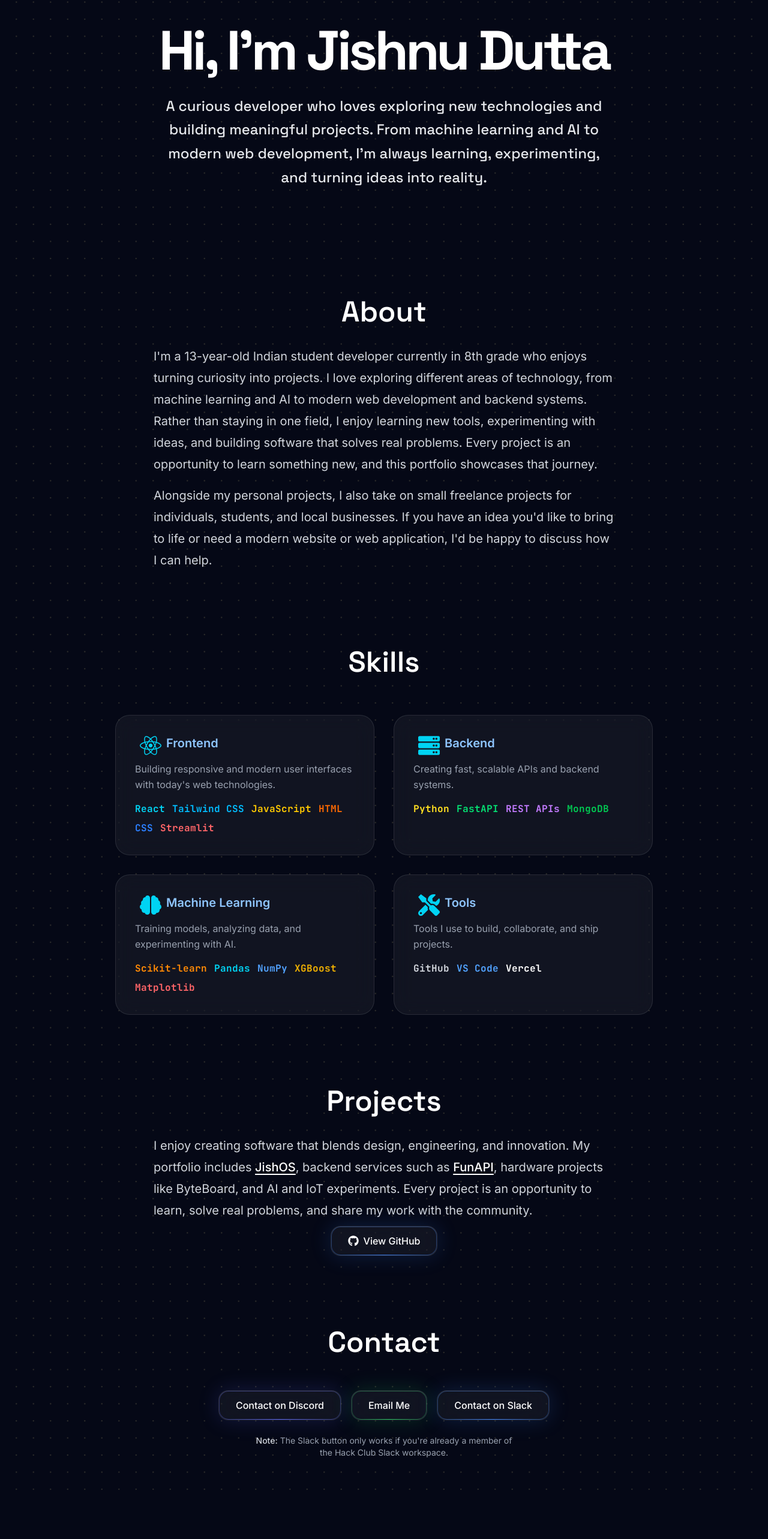
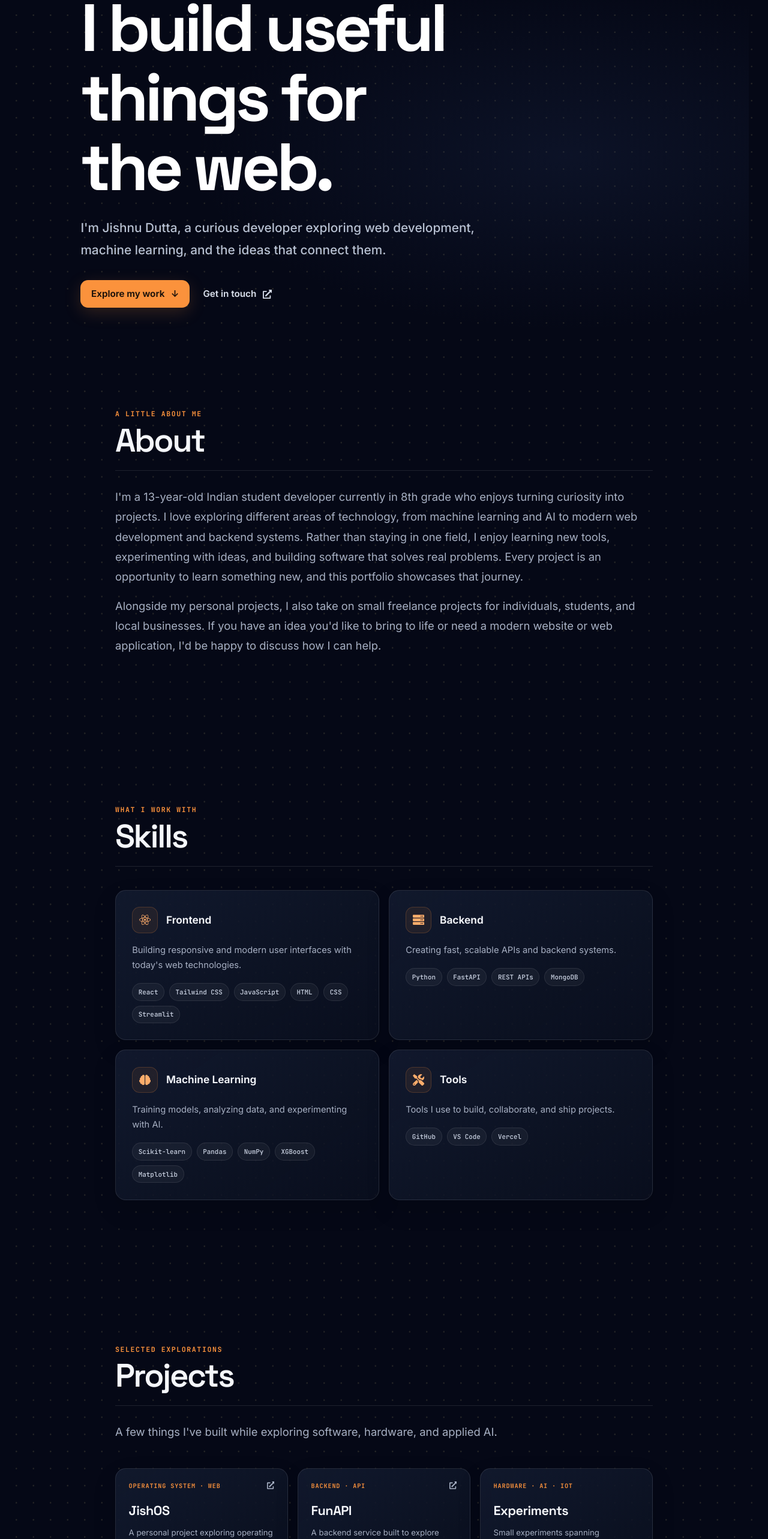
Before and after one commit to jishnudutta/JishWorks, a React (Vite) app: page / in a window 1280 px wide. Shown: the part 168-2734 px from the top of the page at 60% size. Before the commit the page ends 2680 px from the top, so only its background shows below. Built offline with nearby package versions, Linux system fonts and the light colour scheme.

Commit message:
better ui

```diff
--- a/src/App.css
+++ b/src/App.css
@@ -23,6 +23,8 @@
 
 .site-nav a:focus-visible,
 .content-section a:focus-visible,
+.hero-actions a:focus-visible,
+.github-link:focus-visible,
 button:focus-visible {
   outline: 2px solid #fb923c;
   outline-offset: 4px;
@@ -54,6 +56,8 @@ button:focus-visible {
 .content-section {
   box-sizing: border-box;
   width: min(100%, 76rem);
+  margin-top: clamp(3.5rem, 9vw, 7rem);
+  margin-bottom: clamp(4rem, 10vw, 8rem);
 }
 
 .content-section > p {
@@ -122,3 +126,335 @@ button:focus-visible {
     transition-duration: 0.01ms !important;
   }
 }
+
+/* Editorial portfolio treatment */
+:root {
+  color-scheme: dark;
+  --surface: rgba(14, 20, 38, 0.76);
+  --line: rgba(255, 255, 255, 0.1);
+  --muted: #a7b0c3;
+  --accent: #fb923c;
+}
+
+body {
+  color: #f5f7fb;
+  background-image: radial-gradient(ellipse at 50% -15%, rgba(51, 73, 127, 0.25), transparent 55%);
+}
+
+.site-nav {
+  min-height: 3.5rem;
+  background: rgba(8, 12, 26, 0.78);
+  border-color: rgba(255, 255, 255, 0.12);
+  box-shadow: 0 14px 40px rgba(0, 0, 0, 0.24);
+}
+
+.site-nav a {
+  position: relative;
+  padding-block: 0.35rem;
+  color: #b6bfd0;
+}
+
+.site-nav a:hover,
+.site-nav a:focus-visible {
+  color: white;
+}
+
+.hero-section {
+  align-items: flex-start;
+  text-align: left;
+  padding-inline: clamp(1.25rem, 8vw, 7rem);
+  background: radial-gradient(ellipse at 75% 58%, rgba(36, 53, 95, 0.23), transparent 48%);
+}
+
+.hero-eyebrow {
+  margin-bottom: 1.25rem;
+}
+
+.hero-title {
+  max-width: 12ch;
+  font-size: clamp(3rem, 8.7vw, 7rem);
+}
+
+.hero-copy {
+  max-width: 42rem;
+  margin-top: 1.6rem;
+  color: #b7c0d1;
+  font-family: var(--font-sans);
+  font-size: clamp(1.05rem, 2.1vw, 1.3rem);
+  line-height: 1.75;
+}
+
+.eyebrow {
+  color: var(--accent);
+  font-family: var(--font-mono);
+  font-size: 0.72rem;
+  font-weight: 700;
+  letter-spacing: 0.14em;
+  line-height: 1.5;
+  text-transform: uppercase;
+}
+
+.hero-actions {
+  display: flex;
+  align-items: center;
+  flex-wrap: wrap;
+  gap: 1.4rem;
+  margin-top: 2rem;
+}
+
+.primary-link,
+.secondary-link,
+.github-link {
+  display: inline-flex;
+  min-height: 2.9rem;
+  align-items: center;
+  justify-content: center;
+  gap: 0.65rem;
+  border-radius: 0.8rem;
+  font-size: 0.95rem;
+  font-weight: 650;
+  transition: transform 180ms ease, background-color 180ms ease, border-color 180ms ease;
+}
+
+.primary-link {
+  padding: 0.7rem 1.1rem;
+  color: #1c120b;
+  background: #fb923c;
+  box-shadow: 0 8px 28px rgba(251, 146, 60, 0.18);
+}
+
+.primary-link:hover {
+  transform: translateY(-2px);
+  background: #fdab68;
+}
+
+.secondary-link {
+  color: #d2d8e4;
+}
+
+.secondary-link:hover,
+.github-link:hover {
+  color: white;
+  transform: translateY(-1px);
+}
+
+.section-heading {
+  width: min(100%, 56rem);
+  margin-bottom: 1.2rem;
+  padding-bottom: 1.2rem;
+  border-bottom: 1px solid var(--line);
+}
+
+.section-heading h3 {
+  margin-top: 0.4rem;
+  color: #f5f7fb;
+  font-size: clamp(2rem, 4.5vw, 3.4rem);
+  line-height: 1.1;
+  letter-spacing: -0.045em;
+}
+
+.content-section > p {
+  max-width: 56rem;
+  color: var(--muted);
+  font-size: clamp(1rem, 1.8vw, 1.15rem);
+}
+
+.section-intro {
+  margin-top: 0.5rem;
+  margin-bottom: 1.5rem;
+}
+
+.skill-grid {
+  gap: 1rem;
+  margin-top: 1.25rem;
+}
+
+.skill-card,
+.project-card {
+  position: relative;
+  min-width: 0;
+  border: 1px solid var(--line);
+  border-radius: 1.1rem;
+  background: linear-gradient(145deg, rgba(19, 27, 48, 0.88), rgba(11, 16, 31, 0.8));
+  box-shadow: 0 16px 40px rgba(0, 0, 0, 0.12);
+}
+
+.skill-card {
+  padding: clamp(1.2rem, 3vw, 1.7rem);
+  transition: border-color 180ms ease, transform 180ms ease;
+}
+
+.skill-card:hover,
+.project-card[href]:hover {
+  transform: translateY(-3px);
+  border-color: rgba(251, 146, 60, 0.4);
+}
+
+.skill-card-heading {
+  display: flex;
+  align-items: center;
+  gap: 0.85rem;
+}
+
+.skill-icon {
+  display: grid;
+  width: 2.7rem;
+  height: 2.7rem;
+  flex: 0 0 auto;
+  place-items: center;
+  border: 1px solid rgba(251, 146, 60, 0.2);
+  border-radius: 0.8rem;
+  color: #ffad6b;
+  background: rgba(251, 146, 60, 0.08);
+  font-size: 1.2rem;
+}
+
+.skill-card-heading h4 {
+  color: #f2f4f8;
+  font-size: 1.08rem;
+  font-weight: 650;
+}
+
+.skill-description {
+  margin-top: 1rem;
+  color: var(--muted);
+  font-size: 0.92rem;
+  line-height: 1.7;
+}
+
+.skill-chip-list {
+  display: flex;
+  flex-wrap: wrap;
+  gap: 0.5rem;
+  margin-top: 1.1rem;
+}
+
+.skill-chip {
+  padding: 0.35rem 0.6rem;
+  border: 1px solid rgba(255, 255, 255, 0.09);
+  border-radius: 999px;
+  color: #c6cede;
+  background: rgba(255, 255, 255, 0.045);
+  font-family: var(--font-mono);
+  font-size: 0.68rem;
+  font-weight: 550;
+}
+
+.project-grid {
+  display: grid;
+  width: min(100%, 56rem);
+  grid-template-columns: repeat(3, minmax(0, 1fr));
+  gap: 1rem;
+  margin-top: 1.2rem;
+}
+
+.project-card {
+  display: flex;
+  min-height: 13rem;
+  flex-direction: column;
+  align-items: flex-start;
+  padding: 1.35rem;
+  color: inherit;
+  text-decoration: none;
+  transition: border-color 180ms ease, transform 180ms ease;
+}
+
+.project-type {
+  color: var(--accent);
+  font-family: var(--font-mono);
+  font-size: 0.64rem;
+  font-weight: 650;
+  letter-spacing: 0.08em;
+  text-transform: uppercase;
+}
+
+.project-name {
+  margin-top: 1.1rem;
+  color: #f5f7fb;
+  font-family: var(--font-display);
+  font-size: 1.35rem;
+  font-weight: 650;
+  letter-spacing: -0.025em;
+}
+
+.project-description {
+  margin-top: 0.55rem;
+  color: var(--muted);
+  font-size: 0.83rem;
+  line-height: 1.65;
+}
+
+.project-arrow {
+  position: absolute;
+  top: 1.35rem;
+  right: 1.35rem;
+  color: #a9b3c6;
+  font-size: 0.8rem;
+}
+
+.project-card-static {
+  cursor: default;
+}
+
+.github-link {
+  margin-top: 1.4rem;
+  padding: 0 0.15rem;
+  color: #cbd3e1;
+}
+
+.github-external {
+  font-size: 0.7rem;
+}
+
+#contact {
+  padding: clamp(1.5rem, 5vw, 3rem);
+  border: 1px solid var(--line);
+  border-radius: 1.5rem;
+  background: radial-gradient(ellipse at 100% 0%, rgba(251, 146, 60, 0.1), transparent 42%), rgba(11, 16, 31, 0.62);
+}
+
+#contact .section-heading,
+#contact > p {
+  width: 100%;
+  max-width: 56rem;
+}
+
+#contact .flex.flex-wrap {
+  gap: 0.7rem;
+}
+
+@media (max-width: 760px) {
+  .project-grid {
+    grid-template-columns: 1fr;
+  }
+
+  .project-card {
+    min-height: 11rem;
+  }
+}
+
+@media (max-width: 480px) {
+  .hero-section {
+    align-items: flex-start;
+    text-align: left;
+    padding-inline: 1.25rem;
+  }
+
+  .hero-title {
+    font-size: clamp(2.8rem, 13vw, 4rem);
+  }
+
+  .hero-actions {
+    gap: 0.8rem 1.2rem;
+  }
+
+  .content-section {
+    margin-top: 3rem;
+    margin-bottom: 4rem;
+  }
+
+  #contact {
+    width: calc(100% - 1.5rem);
+    padding: 1.25rem;
+  }
+}
--- a/src/App.jsx
+++ b/src/App.jsx
@@ -1,5 +1,12 @@
 import SkillCard from "./components/SkillCard";
-import { FaReact, FaServer, FaTools, FaBrain, FaGithub } from "react-icons/fa";
+import {
+  FaReact,
+  FaServer,
+  FaTools,
+  FaBrain,
+  FaGithub,
+  FaExternalLinkAlt,
+} from "react-icons/fa";
 import GlassButton from "./components/GlassButton";
 import DotGrid from "./components/DotGrid";
 
@@ -103,23 +110,24 @@ function App() {
           id="hero"
           className="hero-section flex flex-col items-center justify-center mx-auto px-4 text-center"
         >
+          <p className="eyebrow hero-eyebrow">Student developer · India</p>
           <h2 className="hero-title font-bold font-display">
-            Hi, I'm Jishnu Dutta
+            I build useful things for the web.
           </h2>
           <p className="hero-copy max-w-3xl font-display font-medium text-gray-200">
-            A curious developer who loves exploring new technologies and
-            building meaningful projects. From machine learning and AI to modern
-            web development, I'm always learning, experimenting, and turning
-            ideas into reality.
+            I'm Jishnu Dutta, a curious developer exploring web development,
+            machine learning, and the ideas that connect them.
           </p>
+          <div className="hero-actions">
+            <a className="primary-link" href="#projects">Explore my work <span aria-hidden="true">↓</span></a>
+            <a className="secondary-link" href="mailto:jishnudutta2002@gmail.com">Get in touch <FaExternalLinkAlt aria-hidden="true" /></a>
+          </div>
         </section>
         <section
           id="about"
           className="content-section flex flex-col items-center justify-center mx-auto mt-10 px-4 scroll-mt-28 mb-20"
         >
-          <h3 className="font-display font-semibold text-3xl md:text-5xl mb-6">
-            About
-          </h3>
+          <div className="section-heading"><p className="eyebrow">A little about me</p><h3 className="font-display font-semibold">About</h3></div>
           <p className="font-sans font-normal text-lg md:text-xl max-w-3xl my-2 text-gray-300">
             I'm a 13-year-old Indian student developer currently in 8th grade
             who enjoys turning curiosity into projects. I love exploring
@@ -141,9 +149,7 @@ function App() {
           id="skills"
           className="content-section flex flex-col items-center justify-center mx-auto mt-10 px-4 scroll-mt-28 mb-20"
         >
-          <h3 className="font-display font-semibold text-3xl md:text-5xl mb-6">
-            Skills
-          </h3>
+          <div className="section-heading"><p className="eyebrow">What I work with</p><h3 className="font-display font-semibold">Skills</h3></div>
           <div className="skill-grid grid gap-5 sm:gap-8 md:grid-cols-2 mt-6 sm:mt-10">
             {skillsData.map((card) => (
               <SkillCard
@@ -160,56 +166,27 @@ function App() {
           id="projects"
           className="content-section flex flex-col items-center justify-center mx-auto mt-10 px-4 scroll-mt-28 mb-20"
         >
-          <h3 className="font-display font-semibold text-3xl md:text-5xl mb-6">
-            Projects
-          </h3>
-          <p className="font-sans font-normal text-lg md:text-xl max-w-3xl my-2 text-gray-300">
-            I enjoy creating software that blends design, engineering, and
-            innovation. My portfolio includes{" "}
-            <a
-              href="https://jishos.jishworks.in"
-              target="_blank"
-              rel="noopener noreferrer"
-              className="text-white font-medium hover:text-blue-400 transition-colors underline underline-offset-4"
-            >
-              JishOS
+          <div className="section-heading"><p className="eyebrow">Selected explorations</p><h3 className="font-display font-semibold">Projects</h3></div>
+          <p className="section-intro">A few things I've built while exploring software, hardware, and applied AI.</p>
+          <div className="project-grid">
+            <a className="project-card" href="https://jishos.jishworks.in" target="_blank" rel="noopener noreferrer">
+              <span className="project-type">Operating system · Web</span><span className="project-name">JishOS</span><span className="project-description">A personal project exploring operating system concepts and web experiences.</span><FaExternalLinkAlt className="project-arrow" aria-hidden="true" />
             </a>
-            , backend services such as{" "}
-            <a
-              href="https://funapi.jishworks.in"
-              target="_blank"
-              rel="noopener noreferrer"
-              className="text-white font-medium hover:text-blue-400 transition-colors underline underline-offset-4"
-            >
-              FunAPI
+            <a className="project-card" href="https://funapi.jishworks.in" target="_blank" rel="noopener noreferrer">
+              <span className="project-type">Backend · API</span><span className="project-name">FunAPI</span><span className="project-description">A backend service built to explore APIs and practical server-side development.</span><FaExternalLinkAlt className="project-arrow" aria-hidden="true" />
             </a>
-            , hardware projects like ByteBoard, and AI and IoT experiments.
-            Every project is an opportunity to learn, solve real problems, and
-            share my work with the community.
-          </p>
-          <GlassButton
-            tint="#3B82F6"
-            onClick={() =>
-              window.open(
-                "https://github.com/jishnudutta",
-                "_blank",
-                "noopener,noreferrer",
-              )
-            }
-          >
-            <span className="flex items-center gap-2">
-              <FaGithub className="text-lg" />
-              <span>View GitHub</span>
-            </span>
-          </GlassButton>
+            <div className="project-card project-card-static">
+              <span className="project-type">Hardware · AI · IoT</span><span className="project-name">Experiments</span><span className="project-description">Small experiments spanning ByteBoard hardware, machine learning, and connected devices.</span>
+            </div>
+          </div>
+          <a className="github-link" href="https://github.com/jishnudutta" target="_blank" rel="noopener noreferrer"><FaGithub aria-hidden="true" /> More on GitHub <FaExternalLinkAlt className="github-external" aria-hidden="true" /></a>
         </section>
         <section
           id="contact"
           className="content-section flex flex-col items-center justify-center mx-auto mt-10 px-4 scroll-mt-28 mb-20"
         >
-          <h3 className="font-display font-semibold text-3xl md:text-5xl mb-6">
-            Contact
-          </h3>
+          <div className="section-heading"><p className="eyebrow">Have an idea?</p><h3 className="font-display font-semibold">Let's talk.</h3></div>
+          <p className="section-intro">If you have a project in mind or want to connect, choose the channel that works for you.</p>
           <div className="flex flex-wrap justify-center gap-4 mt-8">
             <GlassButton
               tint="#5865F2"
--- a/src/components/SkillCard.jsx
+++ b/src/components/SkillCard.jsx
@@ -7,7 +7,7 @@ function SkillCard({ logo, category, skills, description }) {
       return (
         <div
           key={`${skill.name}`}
-          className={`${skill.style} font-mono font-bold tracking-wide`}
+          className="skill-chip"
         >
           {skill.name}
         </div>
@@ -16,33 +16,16 @@ function SkillCard({ logo, category, skills, description }) {
   };
   return (
     <div
-      className="
-      bg-white/5
-        border border-white/10
-        rounded-3xl
-        p-8
-        backdrop-blur-lg
-        transition-all
-        duration-300
-        hover:border-orange-400/40
-        hover:-translate-y-1
-        max-w-md
-        "
+      className="skill-card"
     >
-      <div className="flex flex-row">
-        <Logo className="text-4xl text-cyan-400 mx-2" />
-        <h3 className="text-xl font-semibold text-blue-300 mb-2">{category}</h3>
+      <div className="skill-card-heading">
+        <span className="skill-icon"><Logo aria-hidden="true" /></span>
+        <h4>{category}</h4>
       </div>
-      <p
-        className="
-        text-gray-400
-        leading-relaxed
-        mt-2
-        "
-      >
+      <p className="skill-description">
         {description}
       </p>
-      <div className="flex flex-wrap gap-x-3 gap-y-2 mt-4">{skillsChips()}</div>
+      <div className="skill-chip-list">{skillsChips()}</div>
     </div>
   );
 }
```
